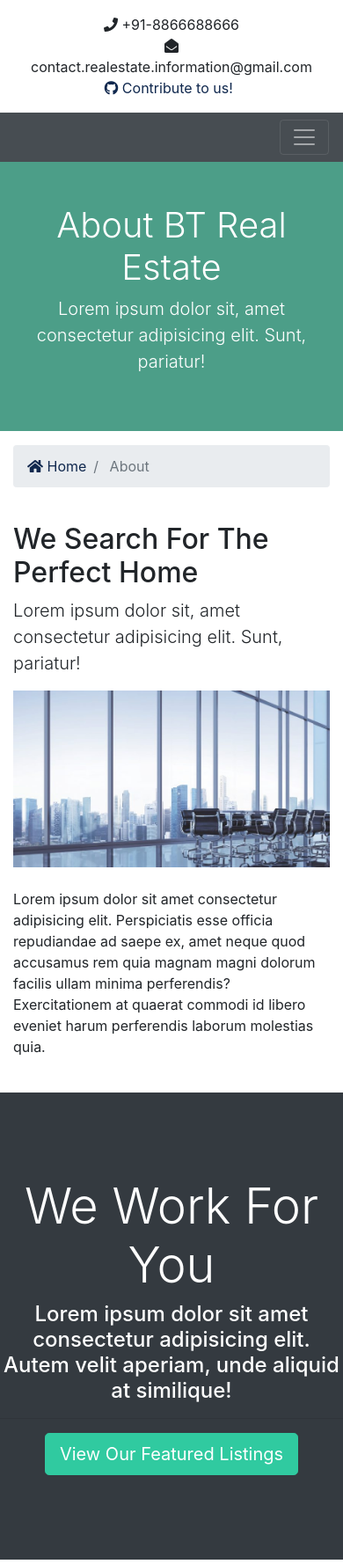
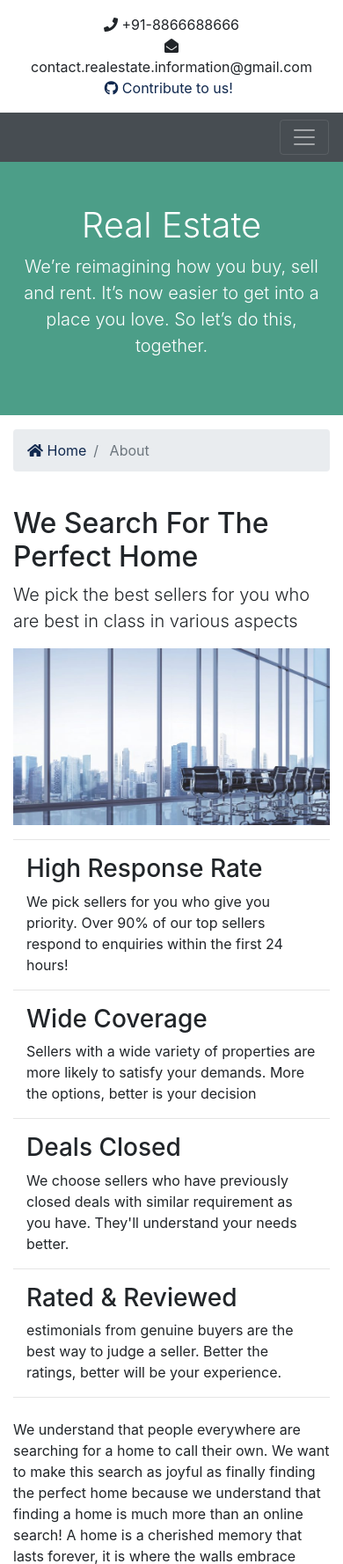
Before and after one commit to aayushgupta97/RealEstate_Django_TTN, a Django app: page /about/ in a window 390 px wide. Shown: the top 1778 px of the page at 88% size. Run offline with Django 3.2, Linux system fonts and the light colour scheme; some libraries are stand-ins or nearby versions.

Commit message:
updating home and about page

```diff
--- a/accounts/templates/accounts/dashboard.html
+++ b/accounts/templates/accounts/dashboard.html
@@ -155,7 +155,7 @@
                 {% endif %}
 {#                <form method="POST">#}
 {#                    {% csrf_token %}#}
-              <a class="btn btn-danger" href="{% url 'delete_property' listing.id %}">Delete</a>
+              <a class="btn btn-danger" href="{% url 'delete_property_confirmation' listing.id %}">Delete</a>
 {#                </form>#}
 
             </div>
--- a/accounts/views.py
+++ b/accounts/views.py
@@ -5,7 +5,6 @@ from django.contrib.auth.models import User
 from .models import Users
 from contacts.models import Contact
 from properties.models import Property
-
 
 # Create your views here.
 
--- a/pages/templates/pages/about.html
+++ b/pages/templates/pages/about.html
@@ -1,14 +1,20 @@
 {% extends 'base.html' %}
 
 {% load static %}
+
+{##}
+{##}
+{#We’re reimagining how you buy, sell and rent.#}
+{#It’s now easier to get into a place you love. So let’s do this, together.#}
+
 
 {% block content %}
 <section id="showcase-inner" class="py-5 text-white">
     <div class="container">
       <div class="row text-center">
         <div class="col-md-12">
-          <h1 class="display-4">About BT Real Estate</h1>
-          <p class="lead">Lorem ipsum dolor sit, amet consectetur adipisicing elit. Sunt, pariatur!</p>
+          <h1 class="display-4">Real Estate</h1>
+          <p class="lead">We’re reimagining how you buy, sell and rent. It’s now easier to get into a place you love. So let’s do this, together.</p>
         </div>
       </div>
     </div>
@@ -34,11 +40,28 @@
       <div class="row">
         <div class="col-md-8">
           <h2>We Search For The Perfect Home</h2>
-          <p class="lead">Lorem ipsum dolor sit, amet consectetur adipisicing elit. Sunt, pariatur!</p>
+          <p class="lead">We pick the best sellers for you who are best in class in various aspects</p>
           <img src="{% static 'img/aboutimage.jpg' %}" alt="">
-          <p class="mt-4">Lorem ipsum dolor sit amet consectetur adipisicing elit. Perspiciatis esse officia repudiandae ad saepe ex, amet
-            neque quod accusamus rem quia magnam magni dolorum facilis ullam minima perferendis? Exercitationem at quaerat
-            commodi id libero eveniet harum perferendis laborum molestias quia.</p>
+            <hr><div class="col-md-12">
+            <h3>High Response Rate</h3>
+            <p>We pick sellers for you who give you priority. Over 90% of our top sellers respond to enquiries within the first 24 hours!</p>
+            </div>
+            <hr><div class="col-md-12">
+            <h3>Wide Coverage</h3>
+                <p>Sellers with a wide variety of properties are more likely to satisfy your demands. More the options, better is your decision</p>
+            </div>
+            <hr><div class="col-md-12">
+            <h3>Deals Closed</h3>
+                <p>We choose sellers who have previously closed deals with similar requirement as you have. They'll understand your needs better.</p>
+            </div>
+            <hr><div class="col-md-12">
+            <h3>Rated & Reviewed</h3>
+            <p>estimonials from genuine buyers are the best way to judge a seller. Better the ratings, better will be your experience.</p>
+            </div>
+            <hr>
+                <p class="mt-4">We understand that people everywhere are searching for a home to call their own. We want to make this search as joyful as finally finding the perfect home because we understand that finding a home is much more than an online search!
+A home is a cherished memory that lasts forever, it is where the walls embrace memories, the ceilings shelter love and laughter, where the quiet corners offer a much-needed pause and life itself becomes a reason to celebrate.So to make this journey joyful, we begin by partnering with our customers from the start and being there when it matters the most - right from online search to brokers to home loans to paperwork to finally finding that perfect home.
+Here, we not only help you search but help you find. we help you find joy.</p>
         </div>
 {#        <div class="col-md-4">#}
 {#          <div class="card">#}
@@ -59,7 +82,7 @@
   <!-- Work -->
   <section id="work" class="bg-dark text-white text-center">
     <h2 class="display-4">We Work For You</h2>
-    <h4>Lorem ipsum dolor sit amet consectetur adipisicing elit. Autem velit aperiam, unde aliquid at similique!</h4>
+    <h4>Each year, our agents help hundreds of thousands of families buy or sell a home</h4>
     <hr>
     <a href="{% url 'properties' %}" class="btn btn-secondary text-white btn-lg">View Our Featured Listings</a>
   </section>
--- a/properties/urls.py
+++ b/properties/urls.py
@@ -6,7 +6,8 @@ urlpatterns = [
     path('<int:property_id>', views.property_single_listing, name="property"),
     path('search/', views.search, name="search"),
     path('add/', views.add_property, name="add_property"),
-    path('delete/<int:property_id>', views.delete_property, name="delete_property"),
+    path('deleted/<int:property_id>', views.delete_property, name="delete_property"),
+    path('delete/<int:property_id>', views.delete_property_confirmation, name="delete_property_confirmation"),
     path('update/<int:property_id>', views.update_property, name="update_property"),
     path('publish/<int:property_id>', views.publish, name="publish"),
     path('unpublish/<int:property_id>', views.unpublish, name="unpublish")
```
Also changed, not shown: pages/templates/pages/index.html (+9 -10 lines), properties/templates/properties/delete_property.html (+12 -6 lines), properties/views.py (+21 -17 lines).
